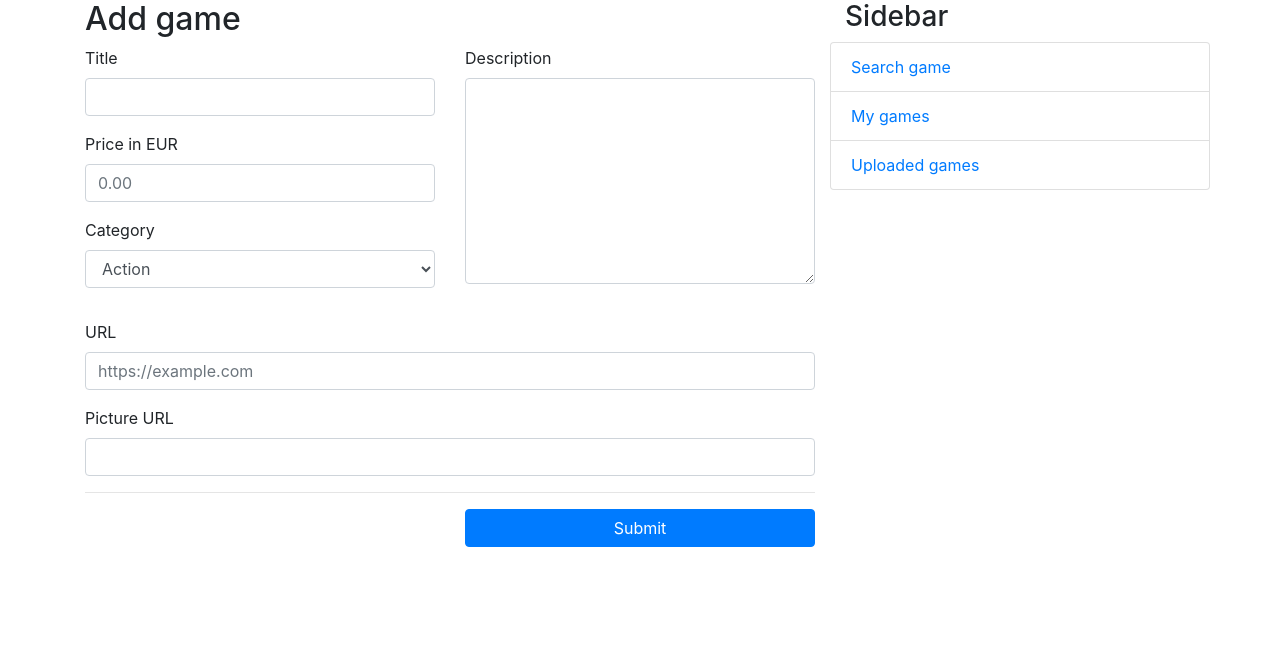
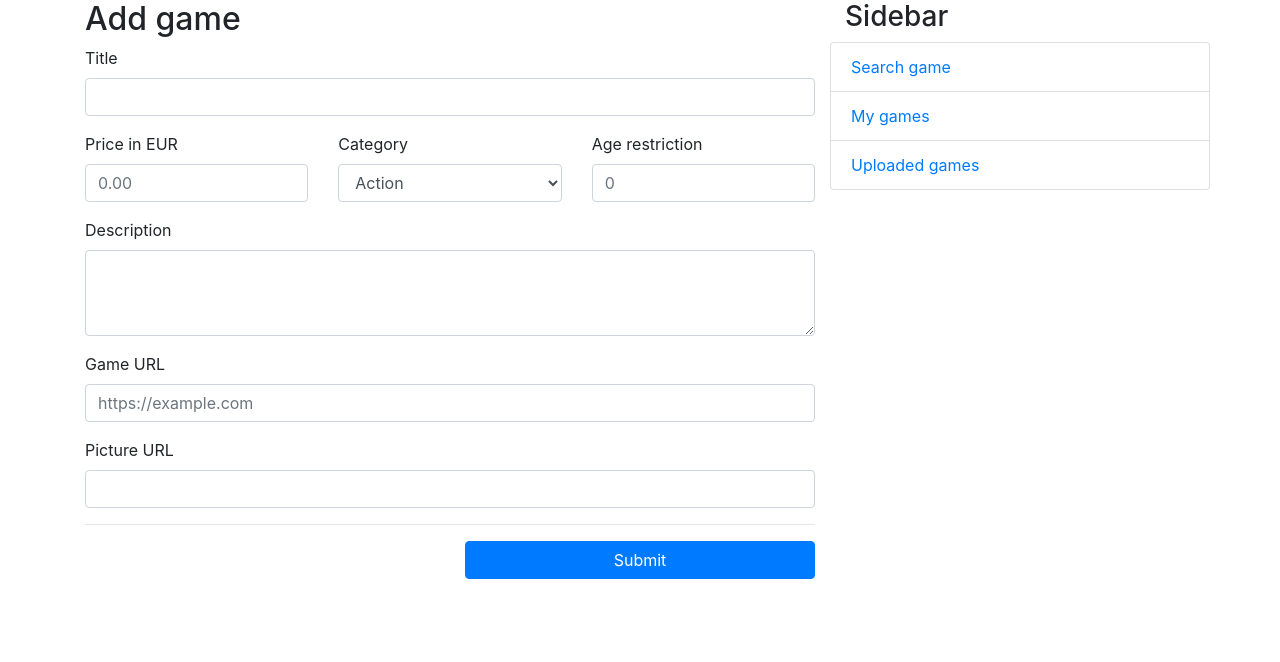
Before and after one commit to sashatoday/Online_Gamestore, a Django app: page /add_game/ in a window 1280 px wide. Shown: the part 192-854 px from the top of the page. Run offline with Django 3.2, Linux system fonts and the light colour scheme; a user stored in the database is signed in; data comes from the database, SQL or seed files in the repository; both versions use the stored data as it was after the commit; some libraries are stand-ins or nearby versions.

Commit message:
Add view for 'add game' action and some other minor changes

```diff
--- a/app/gamestore/forms.py
+++ b/app/gamestore/forms.py
@@ -1,5 +1,5 @@
 from django import forms
-from django.forms import Form
+from django.forms import ModelForm
 from django.contrib.auth.forms import UserCreationForm
 from django.contrib.auth.models import User
 from gamestore.models import Game
@@ -41,8 +41,8 @@ class UserForm(UserCreationForm):
         return birthDate
 
 
-class GameForm(Form):
+class GameForm(ModelForm):
 
     class Meta:
         model = Game
-        fields = ('name',)
+        fields = ('name', 'price', 'category', 'pictureUrl', 'description', 'gameUrl', 'age_restriction',)
--- a/app/gamestore/models.py
+++ b/app/gamestore/models.py
@@ -20,24 +20,34 @@ class UserProfile(models.Model):
         (PLAYER, 'Player'),
     )
     user = models.OneToOneField(User, on_delete=models.CASCADE)
-    birthDate = models.DateField(null=False, blank=True)
+    birthDate = models.DateField(blank=True)
     gender = models.CharField(max_length=1, choices=GENDER_CHOICES, blank=True)
     country = models.CharField(max_length=15, blank=True)
     city = models.CharField(max_length=15, blank=True)
     address = models.CharField(max_length=15, blank=True)
     bio = models.TextField(blank=True)
     photoUrl = models.URLField(blank=True)
-    role = models.CharField(max_length=1, choices=ROLE_CHOICES, default=PLAYER)
+
+    def is_developer(self):
+        if self.role == 'Developer':
+            return True
+        else:
+            return False
+    def calculate_age(self):
+        today = date.today()
+        return today.year - self.birthDate.year - ((today.month, today.day)
+               < (self.birthDate.month, self.birthDate.day))
 
 class Game(models.Model):
-    name = models.CharField(max_length=25, null=False)
-    price = models.PositiveIntegerField()
+    name = models.CharField(max_length=25)
+    price = models.FloatField()
     pictureUrl = models.URLField(blank=True)
-    description = models.TextField()
-    gameUrl = models.URLField(blank=False)
+    description = models.TextField(blank=True)
+    gameUrl = models.URLField()
     date = models.DateField(default=date.today)
-    category = models.CharField(max_length=15, blank=True)
+    category = models.CharField(max_length=15)
     developer = models.ForeignKey(UserProfile, on_delete=models.CASCADE, related_name='developer')
+    age_restriction = models.PositiveIntegerField()
 
     class Meta:
         ordering = ["-date", "name"]
--- a/app/gamestore/templates/account/login.html
+++ b/app/gamestore/templates/account/login.html
@@ -8,8 +8,9 @@
 <form method="post" action="">{% csrf_token %}
   {% if errors %}
   <div class="errors">
+      <b><font color="red">Errors:</font></b>
       {{errors}}
-      Please, try again!
+      <b><font color="red">Please, try again!</font></b>
     </div>
   {% endif %}
   <div class="mb-3">
--- a/app/gamestore/templates/account/signup.html
+++ b/app/gamestore/templates/account/signup.html
@@ -7,8 +7,9 @@
 <form method="post" action="">{% csrf_token %}
     {% if errors %}
     <div class="errors">
-      {{errors}}
-      Please, try again!
+      <b><font color="red">Errors:</font></b>
+    {{errors}}
+      <b><font color="red">Please, try again!</font></b>
     </div>
     {% endif %}
     <div class="row">
--- a/app/gamestore/templates/game/add_game.html
+++ b/app/gamestore/templates/game/add_game.html
@@ -8,47 +8,51 @@
 <form method="post" action="">{% csrf_token %}
     {% if errors %}
     <div class="errors">
-      {{errors}}
-      Please, try again!
+      <b><font color="red">Errors:</font></b>
+    {{errors}}
+      <b><font color="red">Please, try again!</font></b>
     </div>
     {% endif %}
-    <div class="row">
-      <div class="col-md-6 mb-3">
         <div class="mb-3">
           <label for="name">Title</label>
-          <input type="text" class="form-control" id="name" placeholder="" value="{{form.name.value|default_if_none:""}}" name="name">
+          <input type="text" class="form-control" id="name" placeholder="" value="{{form.name.value|default_if_none:''}}" name="name">
         </div>
-        <div class="mb-3">
-          <label for="price">Price in EUR</label>
-          <input type="number" class="form-control" id="price" min="0" step="0.01" max="10000" placeholder="0.00" value="{{form.price.value|default_if_none:""}}" name="price">
-        </div>
-          <div class="form-group">
+        <div class="row">
+          <div class="col-md-4 mb-3">
+            <label for="price">Price in EUR</label>
+            <input type="number" class="form-control" id="price" min="0" step="0.01" max="10000" placeholder="0.00" value="{{form.price.value|default_if_none:''}}" name="price">
+          </div>
+          <div class="col-md-4 form-group">
             <label for="category">Category</label>
-            <select class="form-control" id="category" value="{{form.category.value|default_if_none:""}}" name="category">
-              <option>Action</option>
-              <option>Adventure</option>
-              <option>Arcade</option>
-              <option>Fantasy</option>
-              <option>Puzzle</option>
-              <option>Simulation</option>
-              <option>Sports</option>
-              <option>Strategy</option>
-              <option>Other</option>
+            <select class="form-control" id="category" name="category">
+              <option value="Action">Action</option>
+              <option value="Adventure">Adventure</option>
+              <option value="Arcade">Arcade</option>
+              <option value="Fantasy">Fantasy</option>
+              <option value="Fighting">Fighting</option>
+              <option value="Puzzle">Puzzle</option>
+              <option value="Simulation">Simulation</option>
+              <option value="Sports">Sports</option>
+              <option value="Strategy">Strategy</option>
+              <option value="Other">Other</option>
             </select>
           </div>
+          <div class="col-md-4 mb-3">
+            <label for="age_restriction">Age restriction</label>
+            <input type="number" class="form-control" id="age_restriction" min="0" step="1" max="120" placeholder="0" value="{{form.age_restriction.value|default_if_none:''}}" name="age_restriction">
+          </div>
+        </div>
+      <div class="mb-3">
+        <label for="description">Description</label>
+        <textarea class="form-control" rows="3" id="description" placeholder="" name="description">{{form.description.value|default_if_none:''}}</textarea>
       </div>
-      <div class="col-md-6 mb-3">
-        <label for="description">Description</label>
-        <textarea class="form-control" rows="8" id="description" placeholder="" value="{{form.description.value|default_if_none:""}}" name="description"></textarea>
-      </div>
-    </div>
     <div class="mb-3">
-      <label for="url">URL</label>
-      <input type="url" class="form-control" id="url" placeholder="https://example.com" value="{{form.gameUrl.value|default_if_none:""}}" name="url">
+      <label for="url">Game URL</label>
+      <input type="url" class="form-control" id="gameUrl" placeholder="https://example.com" value="{{form.gameUrl.value|default_if_none:''}}" name="gameUrl">
     </div>
     <div class="mb-3">
       <label for="pic_url">Picture URL</label>
-      <input type="url" class="form-control" id="pic_url" placeholder="" value="{{form.pictureUrl.value|default_if_none:""}}" name="pic_url">
+      <input type="url" class="form-control" id="pic_url" placeholder="" value="{{form.pictureUrl.value|default_if_none:''}}" name="pic_url">
     </div>
     <hr class="mb-3">
     <div class="row">
--- a/app/gamestore/views/account.py
+++ b/app/gamestore/views/account.py
@@ -8,11 +8,7 @@ from django.contrib.auth import logout, authenticate
 def startpage(request):
     if request.user.is_authenticated:
         user = UserProfile.objects.get(user=request.user)
-        if user.role == 'Developer':
-            developer = True
-        else:
-            developer = False
-        return render(request, "base.html", {'developer': developer})
+        return render(request, "base.html", {'developer': user.is_developer()})
     else:
         return render(request, "base.html", {'developer': False})
 
--- a/app/gamestore/views/game.py
+++ b/app/gamestore/views/game.py
@@ -1,15 +1,32 @@
 from django.shortcuts import render, redirect
 from gamestore.models import UserProfile
-from gamestore.forms import UserForm
-from django.contrib.auth.models import User
+from gamestore.forms import GameForm
 from django.contrib.auth.decorators import login_required
 
 @login_required(login_url='/login/')
 def show_uploaded_games(request):
+    user = UserProfile.objects.get(user=request.user)
+    # UNCOMMENT LATER!
+    #if not user.is_developer():
+    #    return redirect('index')
 
     return render(request, 'game/uploaded_games.html', {})
 
 @login_required(login_url='/login/')
 def add_game(request):
-
-    return render(request, 'game/add_game.html', {})
+    user = UserProfile.objects.get(user=request.user)
+    # UNCOMMENT LATER!
+    #if not user.is_developer():
+    #    return redirect('index')
+    if request.method == 'POST':
+        form = GameForm(request.POST)
+        if form.is_valid():
+            game = form.save(commit=False)
+            game.developer = user
+            game.save()
+            #adding success, needs redirect
+            return redirect('index') # CHANGE REDIRECTED PAGE LATER!
+        else:
+            return render(request, 'game/add_game.html', {'form': form, 'errors': form.errors})
+    form = GameForm()
+    return render(request, 'game/add_game.html', {'form': form, 'errors': ""})
```
Also changed, not shown: app/db.sqlite3, app/gamestore/migrations/0005_auto_20190122_0253.py (added), app/gamestore/migrations/0006_auto_20190122_0306.py (added), app/gamestore/migrations/0007_game_age_restriction.py (added), app/gamestore/migrations/0008_auto_20190122_1632.py (added).
